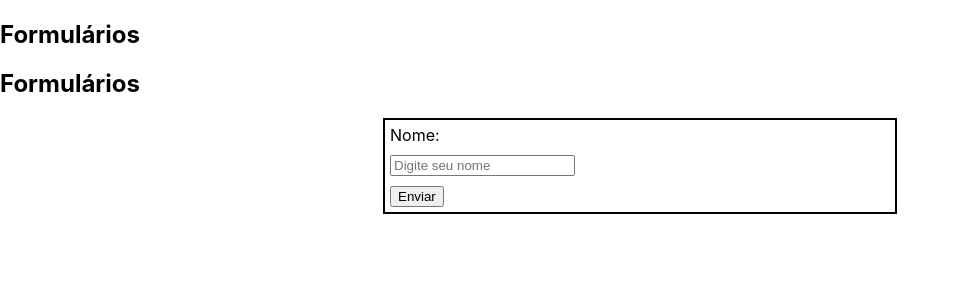
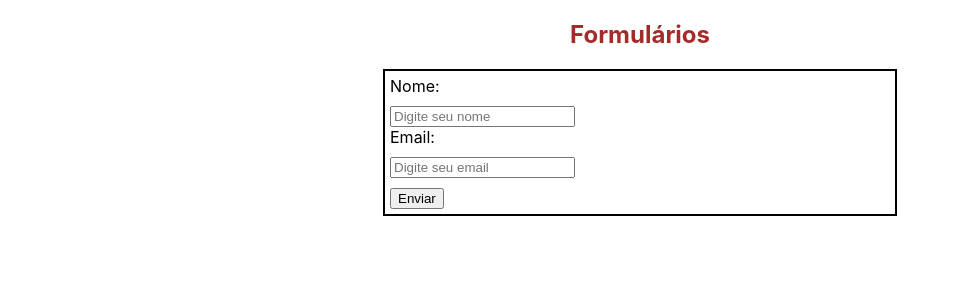
Before and after one commit to GuidoStocco/React.js, a React (Create React App) app in the folder 5_Formulario/form/: page / in a window 1280 px wide. Shown: the top 300 px of the page, without its empty margins (0-959 px from the left). Built offline with nearby package versions, Linux system fonts and the light colour scheme.

Commit message:
label envolvendo o input

```diff
--- a/5_Formulario/form/src/App.js
+++ b/5_Formulario/form/src/App.js
@@ -7,7 +7,6 @@
 function App() {
   return (
     <div>
-      <h2>Formulários</h2>
       <MyForm/>
     </div>
   );
--- a/5_Formulario/form/src/components/MyForm.css
+++ b/5_Formulario/form/src/components/MyForm.css
@@ -12,3 +12,8 @@
     display: block;
     margin-top: 10px;
 }
+
+h2{
+    text-align: center;
+    color: brown;
+}
--- a/5_Formulario/form/src/components/MyForm.js
+++ b/5_Formulario/form/src/components/MyForm.js
@@ -10,6 +10,12 @@
                 <label htmlFor="name">Nome:</label>
                 <input type="text" name="name" placeholder="Digite seu nome"/>
             </div>
+            {/*Label envolvendo o input  */}
+            <label>
+                <span>Email:</span>
+                <input type="email" name="email" placeholder="Digite seu email" />
+            </label>
+
             <input type="submit" value="Enviar" />
         </form>
     </div>
```
